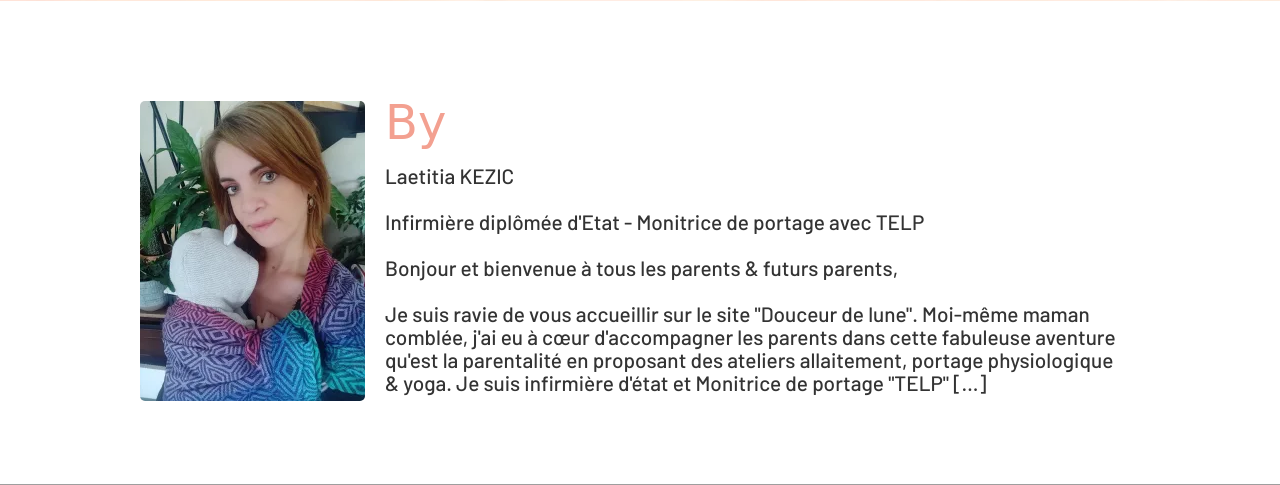
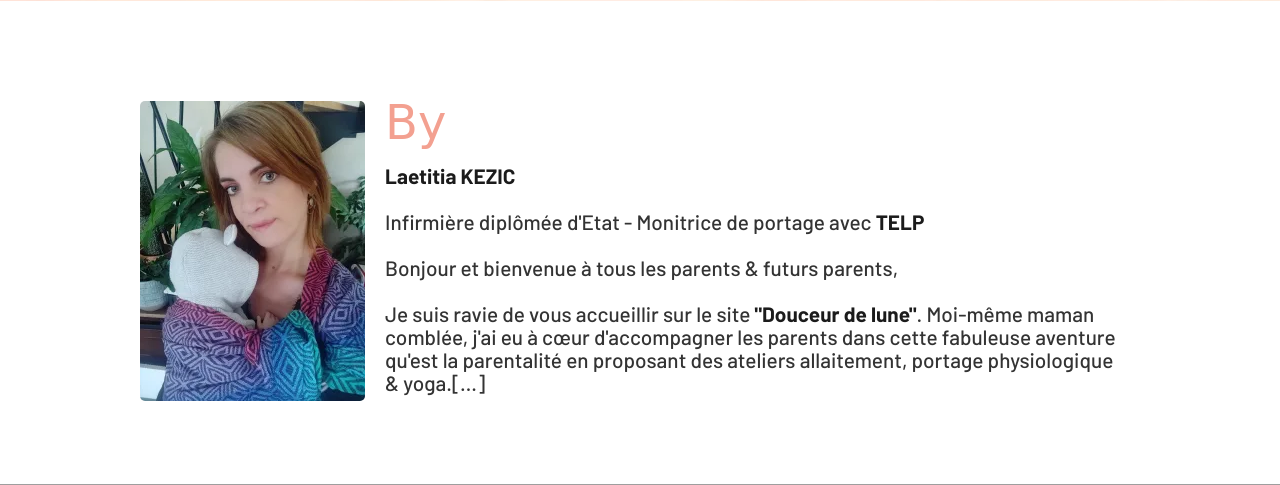
Before and after one commit to Zicka67/DWWMProject, a Symfony app: template templates/home/index.html.twig in a window 1280 px wide. Shown: the part 1395-1880 px from the top of the page. Run offline with Twig, Linux system fonts and the light colour scheme; the template is opened without the code that fills it, so the values that code supplies are empty; some libraries are stand-ins or nearby versions; some web fonts are replaced; grey boxes are pictures that could not be loaded.

Commit message:
HTML modif

```diff
--- a/templates/home/index.html.twig
+++ b/templates/home/index.html.twig
@@ -53,13 +53,13 @@
                 <div class="text-presentation">
                     <h2 class="text-presentation-title">By</h2>
                     <p>
-                        Laetitia KEZIC <br><br>
+                       <span>Laetitia KEZIC</span>  <br><br>
                     <p class"diplome">
-                        Infirmière diplômée d'Etat - Monitrice de portage avec TELP  <br><br>
+                        Infirmière diplômée d'Etat - Monitrice de portage avec <span>TELP</span><br><br>
                     </p>
                         Bonjour et bienvenue à tous les parents & futurs parents,
                     <br><br>
-                        Je suis ravie de vous accueillir sur le site "Douceur de lune". Moi-même maman comblée, j'ai eu à cœur d'accompagner les parents dans cette fabuleuse aventure qu'est la parentalité en proposant des ateliers allaitement, portage physiologique & yoga. Je suis infirmière d'état et Monitrice de portage "TELP" […] </div>
+                        Je suis ravie de vous accueillir sur le site <span>"Douceur de lune"</span>. Moi-même maman comblée, j'ai eu à cœur d'accompagner les parents dans cette fabuleuse aventure qu'est la parentalité en proposant des ateliers allaitement, portage physiologique & yoga.[…] </div>
                     </p>
                 </div>
             </div>
```
